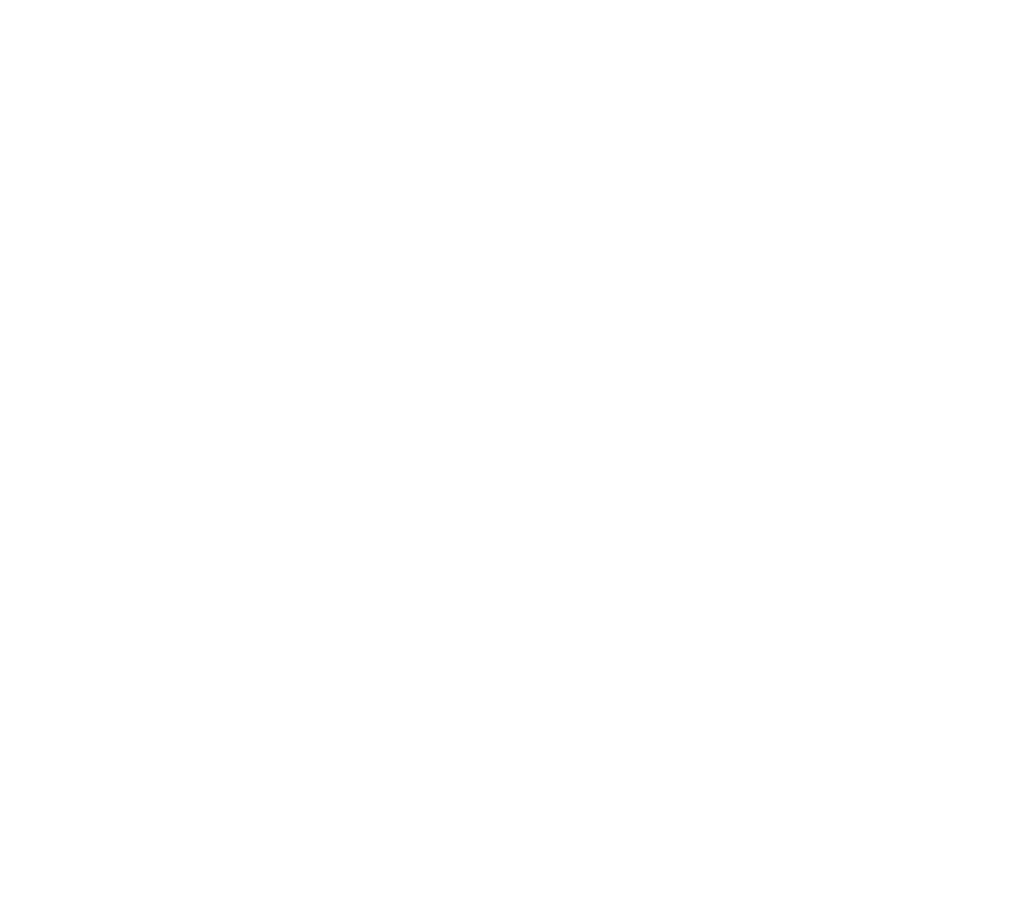
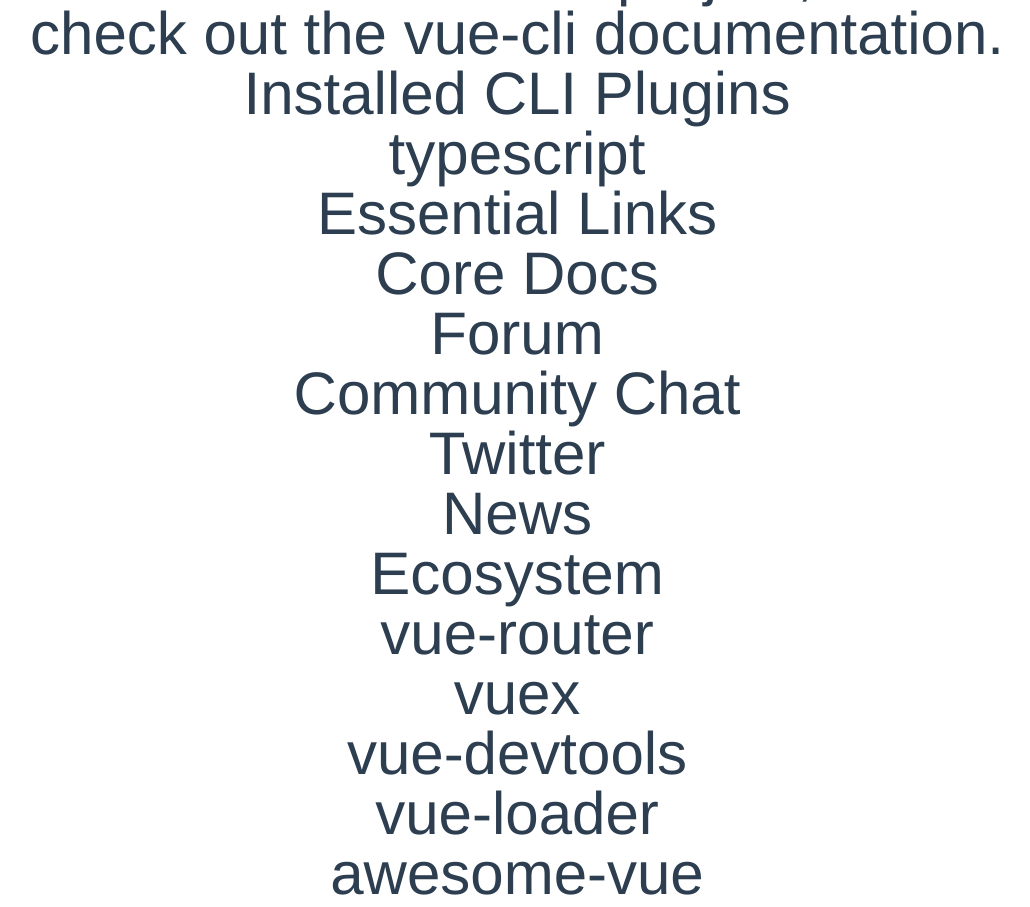
Before and after one commit to emkc20/users-project, a Vue app: page / in a window 1280 px wide. Shown: the part 260-1167 px from the top of the page, without its empty margins (123-1153 px from the left). Before the commit the page ends 800 px from the top, so only its background shows below. Built offline with nearby package versions, Linux system fonts and the light colour scheme.

Commit message:
vue-router installed

```diff
--- a/package.json
+++ b/package.json
@@ -10,7 +10,8 @@
   "dependencies": {
     "core-js": "^3.8.3",
     "pinia": "^2.1.4",
-    "vue": "^3.2.13"
+    "vue": "^3.2.13",
+    "vue-router": "^4.4.5"
   },
   "devDependencies": {
     "@babel/core": "^7.25.7",
--- a/src/App.vue
+++ b/src/App.vue
@@ -1,8 +1,7 @@
 <template>
-  <div>
-    <h1>{{ message }}</h1>
-    <button @click="changeMessage">Mesajı Değiştir</button>
-  </div>
+  <main>
+    <RouterView />
+  </main>
 </template>
 
 <script lang="ts">
--- a/src/components/HelloWorld.vue
+++ /dev/null
@@ -1,59 +0,0 @@
-<template>
-  <div class="hello">
-    <h1>{{ msg }}</h1>
-    <p>
-      For a guide and recipes on how to configure / customize this project,<br>
-      check out the
-      <a href="https://cli.vuejs.org" target="_blank" rel="noopener">vue-cli documentation</a>.
-    </p>
-    <h3>Installed CLI Plugins</h3>
-    <ul>
-      <li><a href="https://github.com/vuejs/vue-cli/tree/dev/packages/%40vue/cli-plugin-typescript" target="_blank" rel="noopener">typescript</a></li>
-    </ul>
-    <h3>Essential Links</h3>
-    <ul>
-      <li><a href="https://vuejs.org" target="_blank" rel="noopener">Core Docs</a></li>
-      <li><a href="https://forum.vuejs.org" target="_blank" rel="noopener">Forum</a></li>
-      <li><a href="https://chat.vuejs.org" target="_blank" rel="noopener">Community Chat</a></li>
-      <li><a href="https://twitter.com/vuejs" target="_blank" rel="noopener">Twitter</a></li>
-      <li><a href="https://news.vuejs.org" target="_blank" rel="noopener">News</a></li>
-    </ul>
-    <h3>Ecosystem</h3>
-    <ul>
-      <li><a href="https://router.vuejs.org" target="_blank" rel="noopener">vue-router</a></li>
-      <li><a href="https://vuex.vuejs.org" target="_blank" rel="noopener">vuex</a></li>
-      <li><a href="https://github.com/vuejs/vue-devtools#vue-devtools" target="_blank" rel="noopener">vue-devtools</a></li>
-      <li><a href="https://vue-loader.vuejs.org" target="_blank" rel="noopener">vue-loader</a></li>
-      <li><a href="https://github.com/vuejs/awesome-vue" target="_blank" rel="noopener">awesome-vue</a></li>
-    </ul>
-  </div>
-</template>
-
-<script lang="ts">
-import { defineComponent } from 'vue';
-
-export default defineComponent({
-  name: 'HelloWorld',
-  props: {
-    msg: String,
-  },
-});
-</script>
-
-<!-- Add "scoped" attribute to limit CSS to this component only -->
-<style scoped>
-h3 {
-  margin: 40px 0 0;
-}
-ul {
-  list-style-type: none;
-  padding: 0;
-}
-li {
-  display: inline-block;
-  margin: 0 10px;
-}
-a {
-  color: #42b983;
-}
-</style>
--- /dev/null
+++ b/src/components/HelloWorld/HelloWorld.css
@@ -0,0 +1,3 @@
+.hello {
+  @apply text-6xl;
+}
--- /dev/null
+++ b/src/components/HelloWorld/index.vue
@@ -0,0 +1,93 @@
+<template>
+  <div class="hello">
+    <h1>{{ msg }}</h1>
+    <p>ilhansss</p>
+    <p>
+      For a guide and recipes on how to configure / customize this project,<br />
+      check out the
+      <a href="https://cli.vuejs.org" target="_blank" rel="noopener"
+        >vue-cli documentation</a
+      >.
+    </p>
+    <h3>Installed CLI Plugins</h3>
+    <ul>
+      <li>
+        <a
+          href="https://github.com/vuejs/vue-cli/tree/dev/packages/%40vue/cli-plugin-typescript"
+          target="_blank"
+          rel="noopener"
+          >typescript</a
+        >
+      </li>
+    </ul>
+    <h3>Essential Links</h3>
+    <ul>
+      <li>
+        <a href="https://vuejs.org" target="_blank" rel="noopener">Core Docs</a>
+      </li>
+      <li>
+        <a href="https://forum.vuejs.org" target="_blank" rel="noopener"
+          >Forum</a
+        >
+      </li>
+      <li>
+        <a href="https://chat.vuejs.org" target="_blank" rel="noopener"
+          >Community Chat</a
+        >
+      </li>
+      <li>
+        <a href="https://twitter.com/vuejs" target="_blank" rel="noopener"
+          >Twitter</a
+        >
+      </li>
+      <li>
+        <a href="https://news.vuejs.org" target="_blank" rel="noopener">News</a>
+      </li>
+    </ul>
+    <h3>Ecosystem</h3>
+    <ul>
+      <li>
+        <a href="https://router.vuejs.org" target="_blank" rel="noopener"
+          >vue-router</a
+        >
+      </li>
+      <li>
+        <a href="https://vuex.vuejs.org" target="_blank" rel="noopener">vuex</a>
+      </li>
+      <li>
+        <a
+          href="https://github.com/vuejs/vue-devtools#vue-devtools"
+          target="_blank"
+          rel="noopener"
+          >vue-devtools</a
+        >
+      </li>
+      <li>
+        <a href="https://vue-loader.vuejs.org" target="_blank" rel="noopener"
+          >vue-loader</a
+        >
+      </li>
+      <li>
+        <a
+          href="https://github.com/vuejs/awesome-vue"
+          target="_blank"
+          rel="noopener"
+          >awesome-vue</a
+        >
+      </li>
+    </ul>
+  </div>
+</template>
+
+<script lang="ts">
+import { defineComponent } from 'vue';
+
+export default defineComponent({
+  name: 'HelloWorld',
+  props: {
+    msg: String,
+  },
+});
+</script>
+
+<style src="./HelloWorld.css"></style>
--- /dev/null
+++ b/src/pages/Home.vue
@@ -0,0 +1,20 @@
+<template>
+  <div>home</div>
+  <HelloWorld></HelloWorld>
+</template>
+
+<script>
+import HelloWorld from '@/components/HelloWorld/index.vue';
+import { useRoute } from 'vue-router';
+export default {
+  name: 'HomeView',
+  components: {
+    HelloWorld,
+  },
+
+  setup() {
+    const route = useRoute();
+    console.log('route', route.value);
+  },
+};
+</script>
```
Also changed, not shown: src/main.ts (+12 -0 lines), 2 other files (tests, documents, lock files or other folders).
